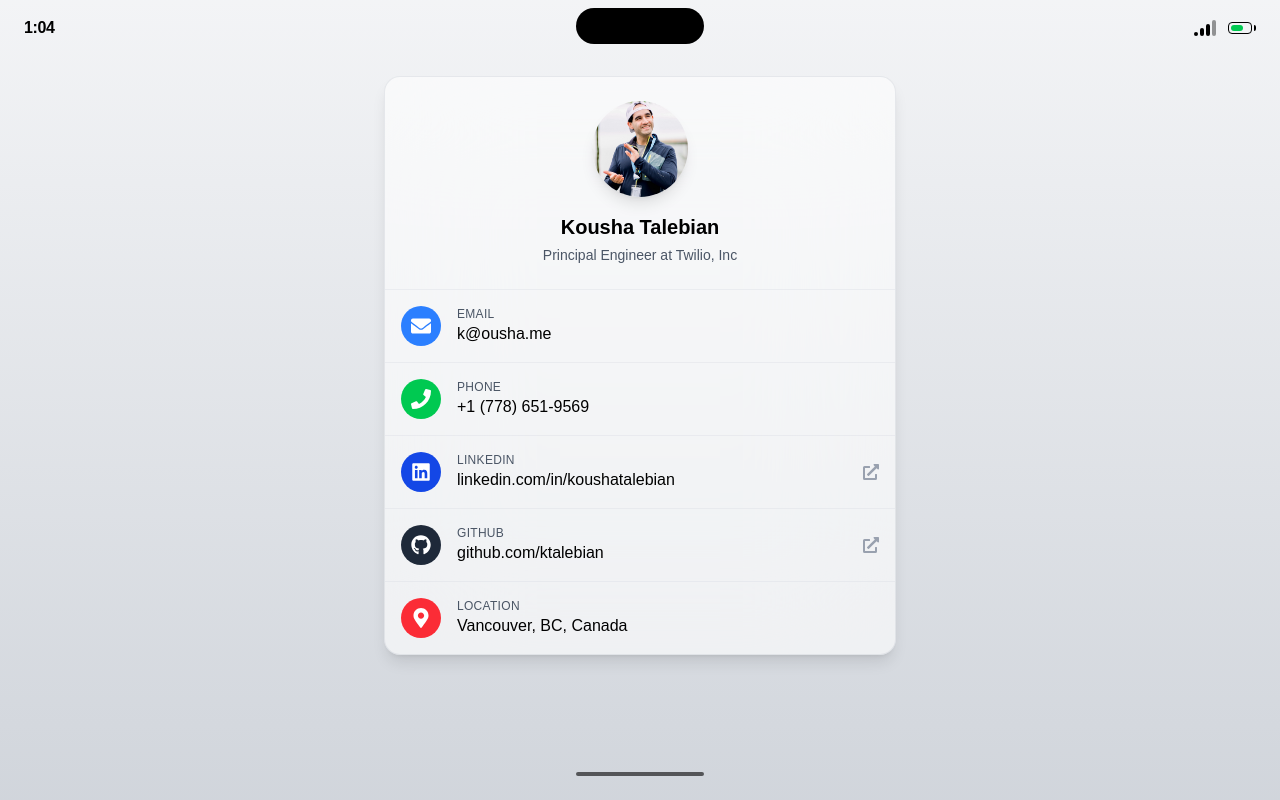
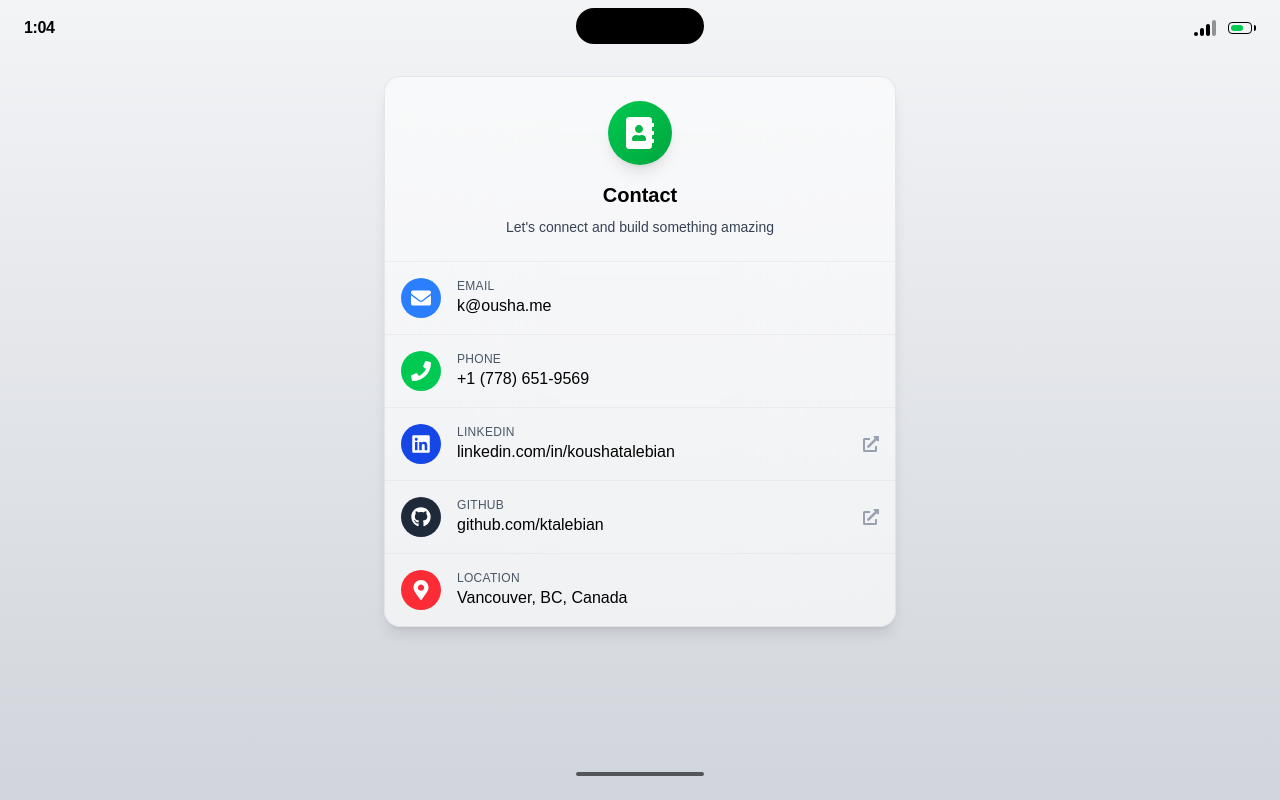
Before and after one commit to ktalebian/website, a Next.js app: page /contacts in a window 1280 px wide. Built offline with nearby package versions, Linux system fonts and the light colour scheme.

Commit message:
consolidate page header

```diff
--- a/src/app/about/page.tsx
+++ b/src/app/about/page.tsx
@@ -7,7 +7,9 @@ import {
   FaGlobeAmericas,
   FaCheckCircle,
   FaUtensils,
+  FaUser,
 } from "react-icons/fa";
+import PageHeader from "@/components/PageHeader";
 
 export default function About() {
   return (
@@ -16,26 +18,11 @@ export default function About() {
         <div className="bg-white/60 backdrop-blur-3xl rounded-2xl border border-gray-300/50 shadow-lg overflow-hidden h-full flex flex-col">
           <div className="flex-1 overflow-y-auto min-h-0">
             <div className="p-6 space-y-6">
-              <div className="text-center">
-                <div className="w-24 h-24 rounded-full mx-auto mb-4 overflow-hidden shadow-lg">
-                  <Image
-                    src="/kousha.webp"
-                    alt="Kousha Talebian"
-                    width={96}
-                    height={96}
-                    className="w-full h-full object-cover"
-                  />
-                </div>
-                <h2 className="text-black font-semibold text-xl mb-2">
-                  Kousha Talebian
-                </h2>
-                <p className="text-gray-700 font-medium text-sm">
-                  Principal Engineer at Twilio, Inc
-                </p>
-              </div>
-
-              {/* Divider */}
-              <div className="-mx-6 border-t border-gray-300/30"></div>
+              <PageHeader
+                image="/kousha.webp"
+                title="Kousha Talebian"
+                subtitle="Principal Engineer at Twilio, Inc"
+              />
 
               <div>
                 <h3 className="text-black font-medium text-base mb-3">
--- a/src/app/contacts/page.tsx
+++ b/src/app/contacts/page.tsx
@@ -2,7 +2,8 @@
 
 import { useState } from "react";
 import Image from "next/image";
-import { FaEnvelope, FaPhone, FaLinkedin, FaGithub, FaMapMarkerAlt, FaExternalLinkAlt } from "react-icons/fa";
+import { FaEnvelope, FaPhone, FaLinkedin, FaGithub, FaMapMarkerAlt, FaExternalLinkAlt, FaAddressBook } from "react-icons/fa";
+import PageHeader from "@/components/PageHeader";
 
 export default function Contacts() {
   const [copied, setCopied] = useState("");
@@ -17,23 +18,13 @@ export default function Contacts() {
     <div className="relative z-10 flex-1 px-6 pt-8">
       <div className="max-w-lg mx-auto">
         <div className="bg-white/60 backdrop-blur-3xl rounded-2xl border border-gray-300/50 shadow-lg overflow-hidden">
-          <div className="p-6 text-center border-b border-gray-300/30">
-            <div className="w-24 h-24 rounded-full mx-auto mb-4 overflow-hidden shadow-lg">
-              <Image
-                src="/kousha.webp"
-                alt="Kousha Talebian"
-                width={96}
-                height={96}
-                className="w-full h-full object-cover"
-              />
-            </div>
-            <h2 className="text-black font-semibold text-xl">
-              Kousha Talebian
-            </h2>
-            <p className="text-gray-600 text-sm mt-1">
-              Principal Engineer at Twilio, Inc
-            </p>
-          </div>
+          <PageHeader
+            icon={<FaAddressBook className="w-8 h-8 text-white" />}
+            title="Contact"
+            subtitle="Let's connect and build something amazing"
+            gradientFrom="from-green-500"
+            gradientTo="to-green-600"
+          />
 
           {/* Contact Information */}
           <div className="divide-y divide-gray-300/30">
--- a/src/app/experience/page.tsx
+++ b/src/app/experience/page.tsx
@@ -1,7 +1,8 @@
 "use client";
 
 import Link from "next/link";
-import { FaMapMarkerAlt, FaChevronRight } from "react-icons/fa";
+import { FaMapMarkerAlt, FaChevronRight, FaBriefcase } from "react-icons/fa";
+import PageHeader from "@/components/PageHeader";
 
 interface Experience {
   id: string;
@@ -117,16 +118,16 @@ export default function Experience() {
       <div className="max-w-lg mx-auto h-full flex flex-col">
         {/* Single App Container */}
         <div className="bg-white/60 backdrop-blur-3xl rounded-2xl border border-gray-300/50 shadow-lg overflow-hidden h-full flex flex-col">
-          {/* App Header */}
-          <div className="p-6 text-center border-b border-gray-300/30 flex-shrink-0">
-            <h1 className="text-black font-semibold text-xl">Experience</h1>
-            <p className="text-gray-600 text-sm mt-1">
-              My professional journey
-            </p>
-          </div>
-
           {/* Experience List - Scrollable */}
           <div className="flex-1 overflow-y-auto min-h-0">
+            <PageHeader
+              icon={<FaBriefcase className="w-8 h-8 text-white" />}
+              title="Experience"
+              subtitle="My professional journey"
+              gradientFrom="from-blue-500"
+              gradientTo="to-blue-600"
+            />
+
             <div className="divide-y divide-gray-300/30">
               {experiences.map((experience) => (
                 <Link key={experience.id} href={`/experience/${experience.id}`}>
--- a/src/app/projects/page.tsx
+++ b/src/app/projects/page.tsx
@@ -1,7 +1,8 @@
 "use client";
 
 import Link from "next/link";
-import { FaExternalLinkAlt, FaGithub, FaChevronRight } from "react-icons/fa";
+import { FaExternalLinkAlt, FaGithub, FaChevronRight, FaFolder } from "react-icons/fa";
+import PageHeader from "@/components/PageHeader";
 
 interface Project {
   id: string;
@@ -48,16 +49,16 @@ export default function Projects() {
       <div className="max-w-lg mx-auto h-full flex flex-col">
         {/* Single App Container */}
         <div className="bg-white/60 backdrop-blur-3xl rounded-2xl border border-gray-300/50 shadow-lg overflow-hidden h-full flex flex-col">
-          {/* App Header */}
-          <div className="p-6 text-center border-b border-gray-300/30 flex-shrink-0">
-            <h1 className="text-black font-semibold text-xl">Projects</h1>
-            <p className="text-gray-600 text-sm mt-1">
-              A collection of my work
-            </p>
-          </div>
-
           {/* Projects List - Scrollable */}
           <div className="flex-1 overflow-y-auto min-h-0">
+            <PageHeader
+              icon={<FaFolder className="w-8 h-8 text-white" />}
+              title="Projects"
+              subtitle="A collection of my work"
+              gradientFrom="from-purple-500"
+              gradientTo="to-purple-600"
+            />
+
             <div className="divide-y divide-gray-300/30">
               {projects.map((project) => (
                 <div key={project.id} className="p-4 hover:bg-white/30 transition-colors">
--- /dev/null
+++ b/src/components/PageHeader.tsx
@@ -0,0 +1,46 @@
+import { ReactNode } from "react";
+
+interface Props {
+  icon?: ReactNode;
+  image?: string;
+  title: string;
+  subtitle: string;
+  gradientFrom?: string;
+  gradientTo?: string;
+}
+
+export default function PageHeader({
+  icon,
+  image,
+  title,
+  subtitle,
+  gradientFrom,
+  gradientTo,
+}: Props) {
+  return (
+    <>
+      <div className="p-6 text-center">
+        {image ? (
+          <div className="w-24 h-24 rounded-full mx-auto mb-4 overflow-hidden shadow-lg">
+            <img
+              src={image}
+              alt={title}
+              className="w-full h-full object-cover"
+            />
+          </div>
+        ) : (
+          <div
+            className={`w-16 h-16 bg-gradient-to-br ${gradientFrom} ${gradientTo} rounded-full mx-auto mb-4 flex items-center justify-center shadow-lg`}
+          >
+            {icon}
+          </div>
+        )}
+        <h1 className="text-black font-semibold text-xl mb-2">{title}</h1>
+        <p className="text-gray-700 font-medium text-sm">{subtitle}</p>
+      </div>
+
+      {/* Divider */}
+      <div className="border-t border-gray-300/30 -mx-6"></div>
+    </>
+  );
+}
```
